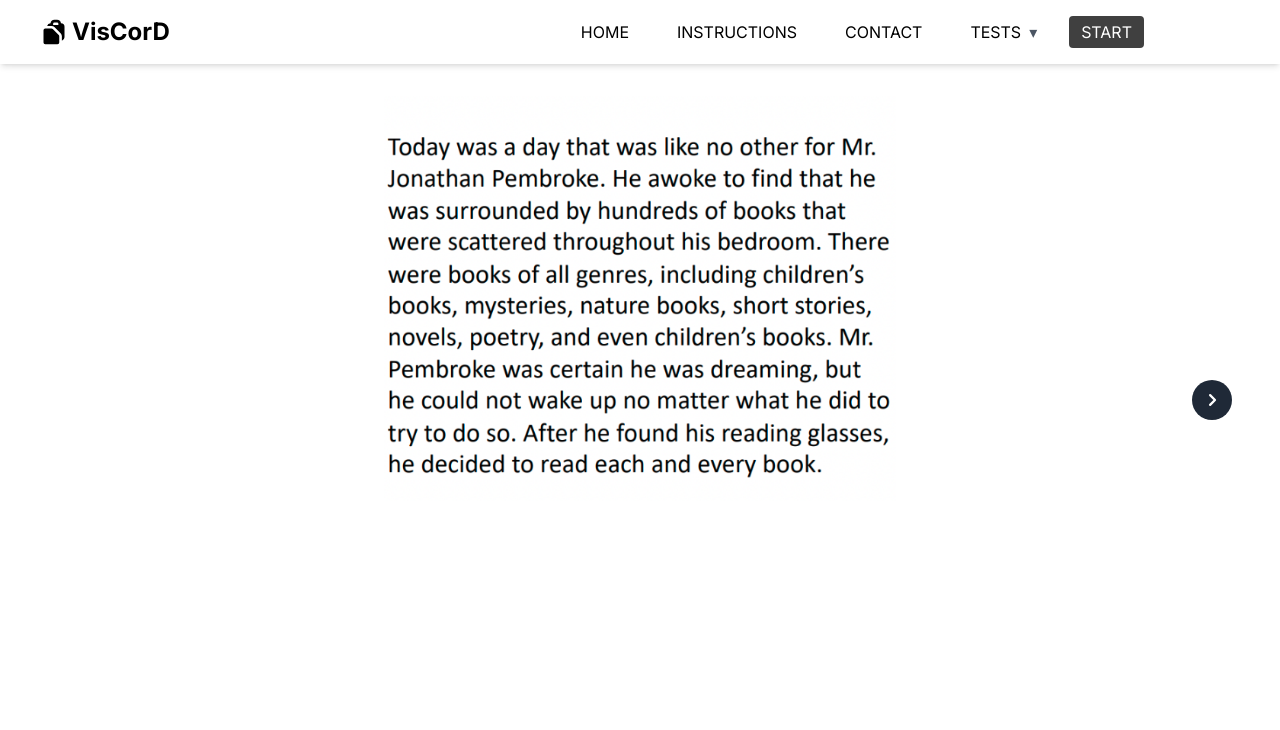
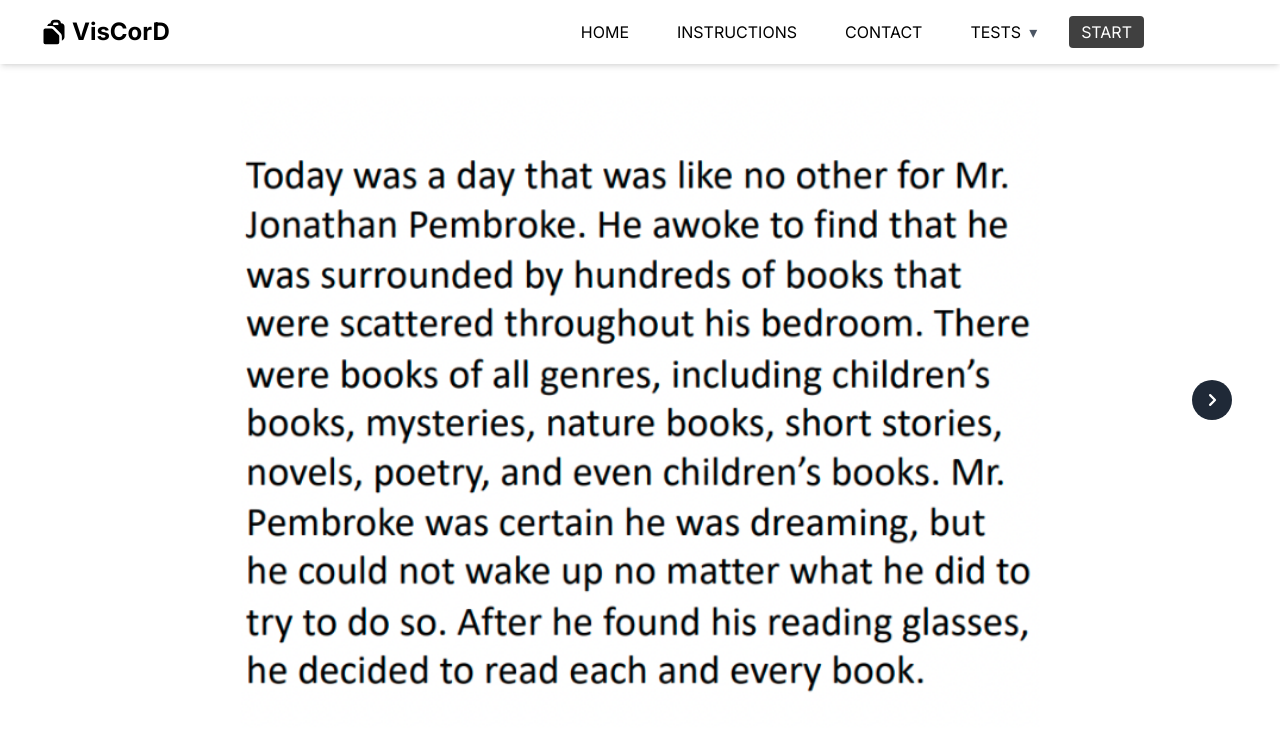
Before and after one commit to pelaklab/pca-assessment, a Next.js app: page /assessments/reading in a window 1280 px wide. Shown: the top 730 px of the page. Built offline with nearby package versions, Linux system fonts and the light colour scheme.

Commit message:
resize the paragraphs to read

```diff
--- a/app/assessments/reading/page.tsx
+++ b/app/assessments/reading/page.tsx
@@ -5,7 +5,7 @@ import { ParagraphImages } from "./reading";
 export default function ReadingPage() {
 
     return (
-        <main className="flex flex-col items-center justify-between p-24">
+        <main className="flex flex-col items-center justify-between pt-24">
             <ParagraphImages />
         </main>
     );
--- a/app/assessments/reading/reading.tsx
+++ b/app/assessments/reading/reading.tsx
@@ -2,6 +2,7 @@ import React, { useEffect, useState } from 'react';
 import { ChevronLeftIcon, ChevronRightIcon } from '@heroicons/react/16/solid';
 import { headerVisible } from '@/app/atoms/experimentAtoms';
 import { useAtomValue } from 'jotai';
+import Image from 'next/image';
 
 
 const ParagraphImages: React.FC = () => {
@@ -31,17 +32,17 @@ const ParagraphImages: React.FC = () => {
     };
 
     return (
-        <div className="flex flex-col items-center">
+        <div className="px-24">
             {/* Container for the image and arrows */}
-            <div className="relative">
-                {/* Display the current image */}
-                <img
-                    src={images[currentIndex]}
-                    alt={`Image ${currentIndex + 1}`}
-                    className="w-full max-w-lg transition-all duration-500 ease-in-out"
-                    onClick={() => setIndicatorVisibility(!indicatorsVisible)}
-                />
-            </div>
+            <Image
+                src={images[currentIndex]}
+                alt={`Image ${currentIndex + 1}`}
+                className="transition-all duration-500 ease-in-out"
+                onClick={() => setIndicatorVisibility(!indicatorsVisible)}
+                sizes="(max-width: 640px) 100vw, (max-width: 768px) 80vw, (max-width: 1024px) 70vw, 50vw"
+                width={800}
+                height={800}
+            />
 
             {/* Previous Arrow Button */}
             {currentIndex > 0 && indicatorsVisible && <button
```
